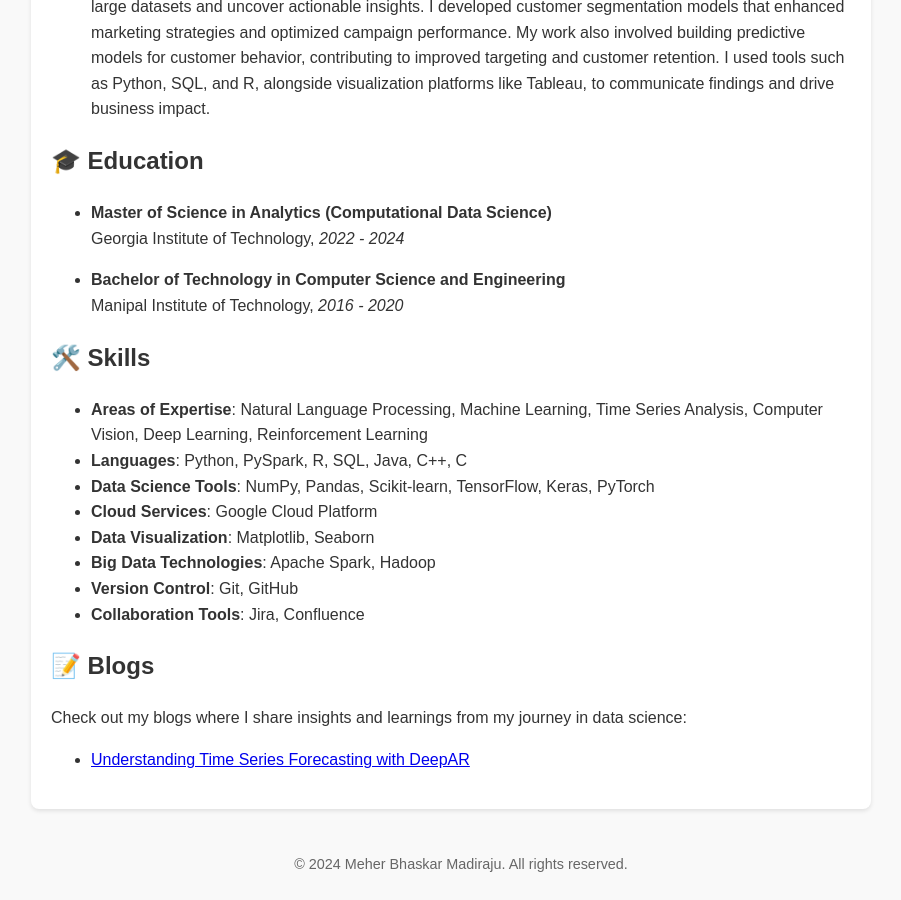
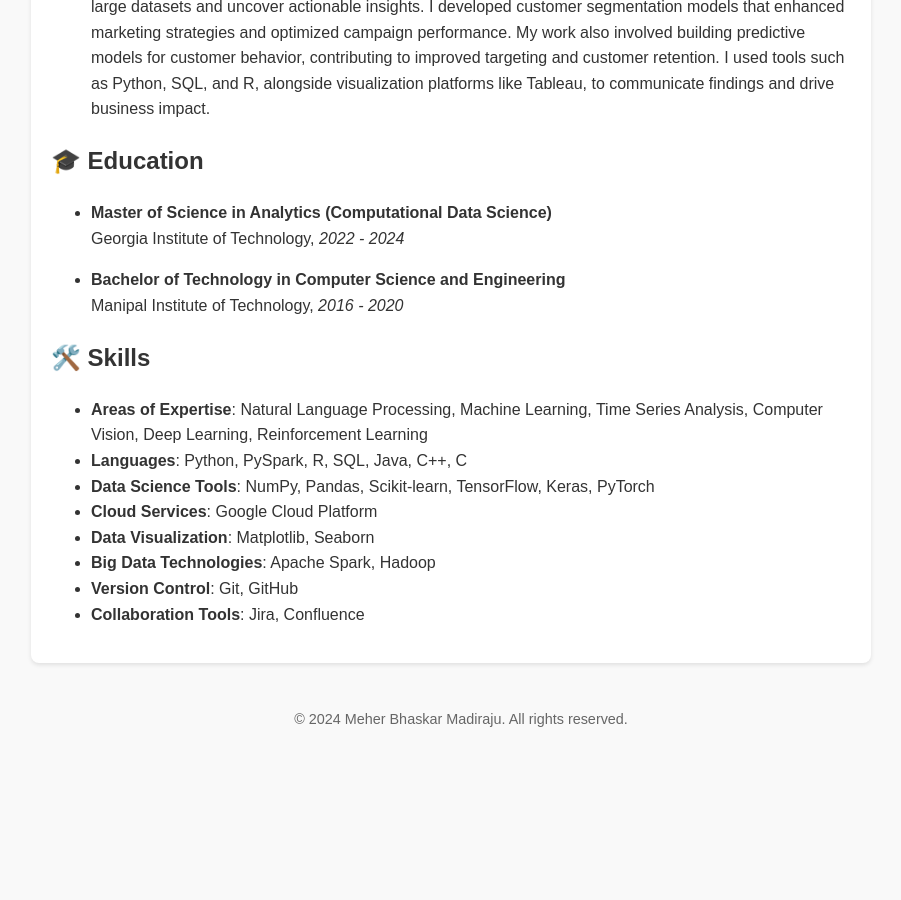
Before and after one commit to MeherBhaskar/meherbhaskar.github.io, a Jekyll site: the page built from index.md, in a window 1280 px wide and 900 px high, scrolled down 1584 px. Shown: the whole window, without its empty margins (189-1090 px from the left). Built offline with Jekyll 4.4.1, drawn with Linux system fonts in a browser that asks for light colours; after the commit the page ends 2339 px from its top, so only the background shows below that.

Commit message:
Delete blogs section

```diff
--- a/index.md
+++ b/index.md
@@ -52,7 +52,3 @@ Manipal Institute of Technology, *2016 - 2020*
 - **Big Data Technologies**: Apache Spark, Hadoop
 - **Version Control**: Git, GitHub
 - **Collaboration Tools**: Jira, Confluence
-
-## 📝 Blogs
-Check out my blogs where I share insights and learnings from my journey in data science:
-- [Understanding Time Series Forecasting with DeepAR](https://medium.com/@meherbhaskar/understanding-time-series-forecasting-with-deepar-123456)
```
